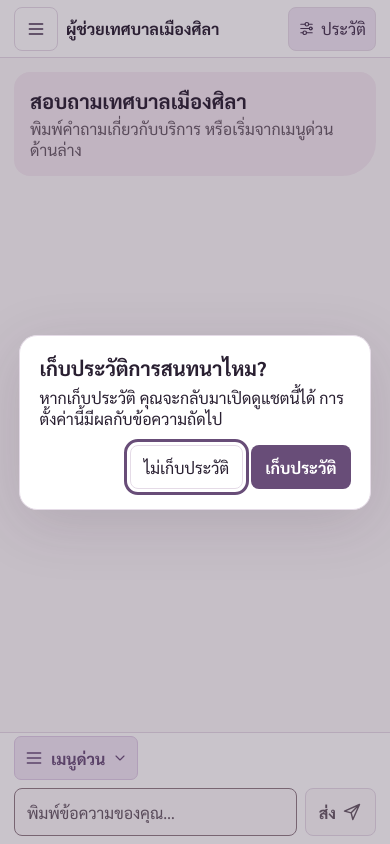
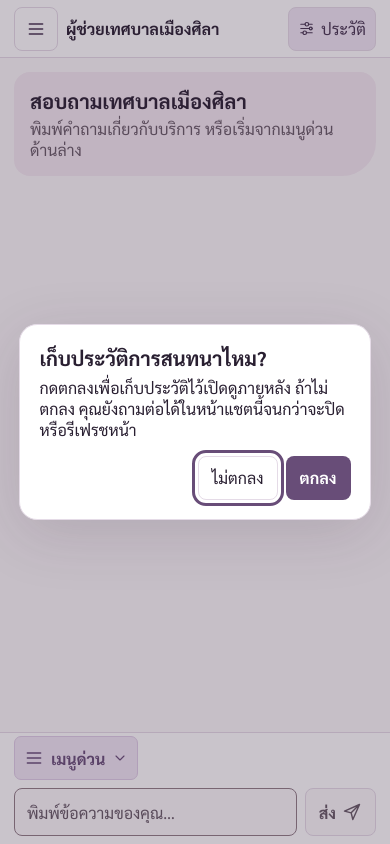
Before and after one commit to KNS47/BackEnd_ChatBot, a plain HTML site: page web/index.html in a window 390 px wide. Drawn offline with Linux system fonts and the light colour scheme.

Commit message:
Bundle the updated mobile consent and context flow

```diff
--- a/web/index.html
+++ b/web/index.html
@@ -67,12 +67,12 @@
             <div class="cookie-inner">
                 <div>
                     <h2 id="history-dialog-title">เก็บประวัติการสนทนาไหม?</h2>
-                    <p>หากเก็บประวัติ คุณจะกลับมาเปิดดูแชตนี้ได้ การตั้งค่านี้มีผลกับข้อความถัดไป</p>
+                    <p>กดตกลงเพื่อเก็บประวัติไว้เปิดดูภายหลัง ถ้าไม่ตกลง คุณยังถามต่อได้ในหน้าแชตนี้จนกว่าจะปิดหรือรีเฟรชหน้า</p>
                     <p class="history-choice" id="current-history-choice"></p>
                 </div>
                 <div class="cookie-actions">
-                    <button class="btn-decline" type="button" onclick="declineCookies()" autofocus>ไม่เก็บประวัติ</button>
-                    <button class="btn-accept" type="button" onclick="acceptCookies()">เก็บประวัติ</button>
+                    <button class="btn-decline" type="button" onclick="declineCookies()" autofocus>ไม่ตกลง</button>
+                    <button class="btn-accept" type="button" onclick="acceptCookies()">ตกลง</button>
                 </div>
             </div>
         </dialog>
@@ -213,7 +213,7 @@ function appendAnswer(container, value) {
     const recentTurns = [];
     function rememberTurn(role, content) {
         recentTurns.push({ role, content: Array.from(content).slice(0, 800).join("") });
-        if (recentTurns.length > 4) recentTurns.shift();
+        if (recentTurns.length > 6) recentTurns.shift();
     }
     let historyChoice = null;
     try {
@@ -252,7 +252,7 @@ function appendAnswer(container, value) {
                 body: JSON.stringify({
                     message: text,
                     no_save: noSave,
-                    ...(noSave && recentTurns.length ? { recent: recentTurns } : {}),
+                    ...(recentTurns.length ? { recent: recentTurns } : {}),
                 })
             });
             const data = await res.json();
```
